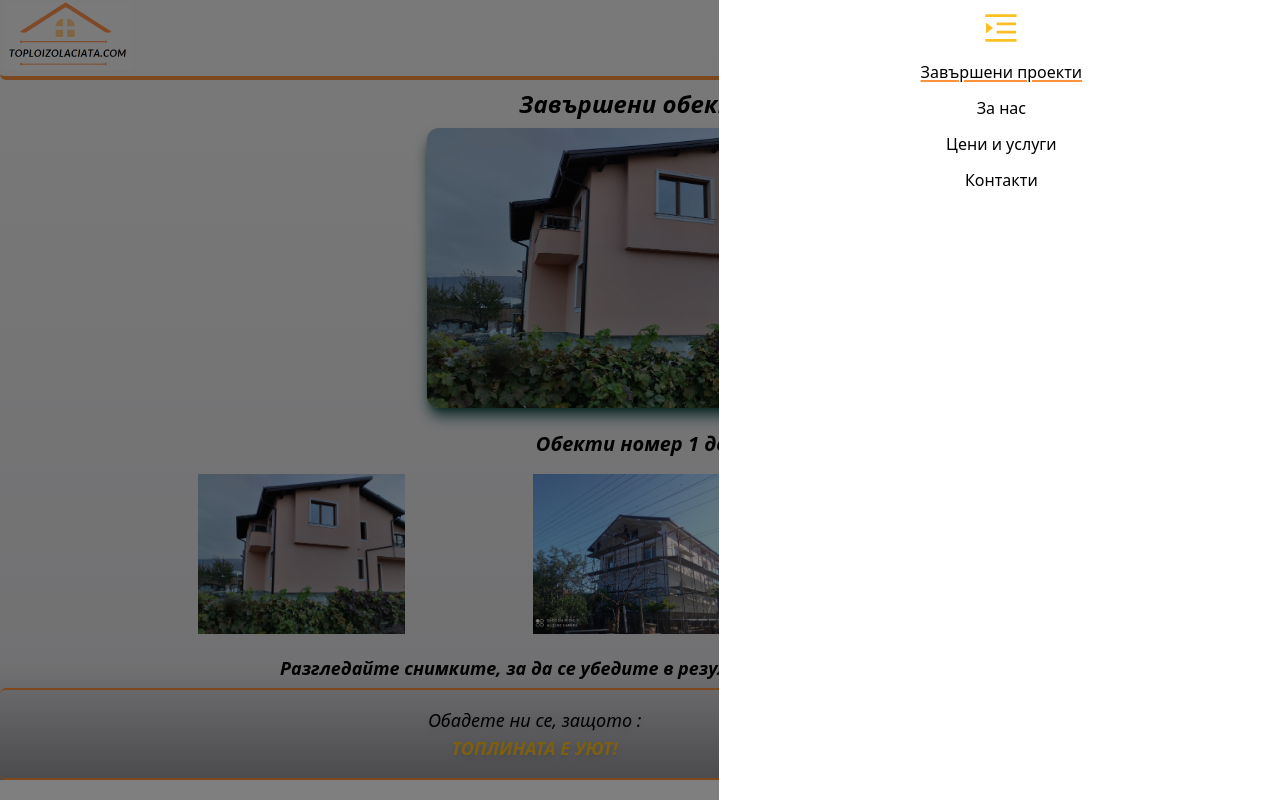
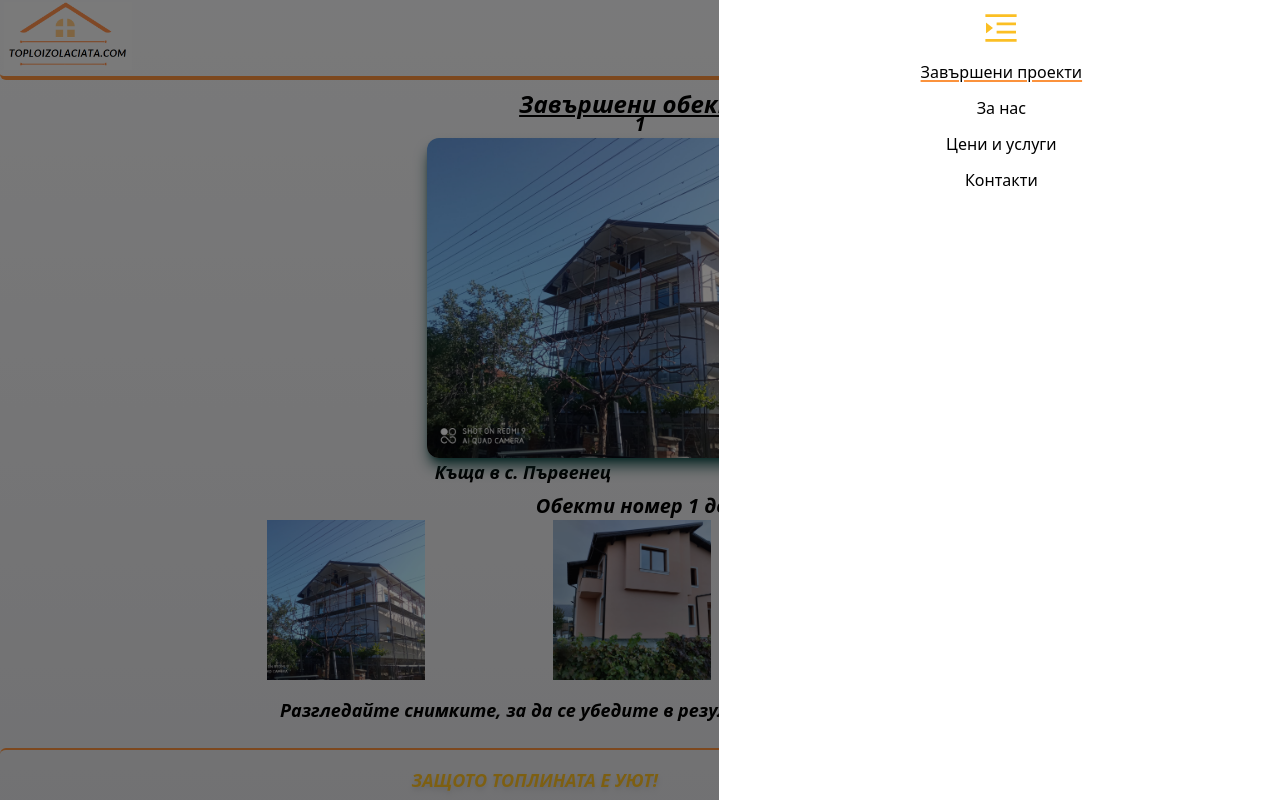
Before and after one commit to freeside93/toplo, a React (Create React App) app: page / in a window 1280 px wide. Both pictures are taken after a click on the icon 1256 px from the left and 36 px from the top of the page. Shown: the top 800 px of the page. Built offline with nearby package versions, Linux system fonts and the light colour scheme.

Commit message:
height adjustement for motions

```diff
--- a/src/App.js
+++ b/src/App.js
@@ -29,18 +29,25 @@ function App() {
           {/* NEW SANDWICH NAVIGATION */}
           <nav className='flex flex-col relative w-8/12 items-end'>
             {!menuOpen && <AiOutlineMenuFold className='text-amber-400 cursor-pointer' size={40}
-              onClick={() => { setMenuOpen(true) }}
+              onClick={() => {
+                console.log(menuOpen)
+                setMenuOpen(true) }}
             />}
             {menuOpen && <AiOutlineMenuUnfold className='text-amber-400 z-30 invisible' size={40}
-              onClick={() => { setMenuOpen(false) }}
+              onClick={() => {
+                console.log(menuOpen)
+                setMenuOpen(false) }}
             />}
 
             {/* SIDE DRAWER */}
-              <div className={`${menuOpen ? 'translate-x-0' : 'translate-x-full hidden' }
-               bg-white w-full  h-screen absolute z-30 -top-4 md:-top-4 -right-2 flex flex-col gap-3 items-center cursor-pointer
+
+              <div className={`${menuOpen ? 'w-full' : 'w-[0px] invisible overflow-hidden' }
+               bg-white   h-screen absolute z-30 -top-4 md:-top-4 -right-2 flex flex-col gap-3 items-center cursor-pointer
                 ease-in-out duration-200`}>
                 <AiOutlineMenuUnfold className='text-amber-400 z-30 mt-2' size={40}
-                  onClick={() => { setMenuOpen(false) }}
+                  onClick={() => {
+                    console.log(menuOpen)
+                    setMenuOpen(false) }}
                 />
                 <p className={`${currentPage === 'projects' ? 'underline underline-offset-2 decoration-2 decoration-orange-400 ' : 'hover:scale-105  cursor-pointer'}`}
                   onClick={() => {
@@ -79,22 +86,27 @@ function App() {
         {currentPage === 'contacts' && <Contacts />}
       </main>
       {/* FOOTER */}
-      <footer className='flex flex-row justify-items-center align-middle rounded-md border-orange-400 border-b-2 border-t-2 text-sm p-2 r mt-4'>
+      <footer className='flex flex-row justify-items-center align-middle rounded-md
+
+      border-orange-400 border-b-2 border-t-2 text-sm p-2 r mt-4
+
+      '>
         {/* <div className='w-2/12 m-auto max-w-[100px] '>
           <img src={reactivLogo} className='cursor-pointer' />
         </div> */}
         <div className='m-auto w-10/12 flex flex-col flex-wrap justify-center text-center items-center text-lg mb-2
 
         font-bold italic text-amber-400 mt-2 drop-shadow-md shadow-orange-400'>
-          <p className='text-black font-medium'>Обадете ни се, защото :</p>
-          {currentPage === 'projects' && <h1 className=' '>ТОПЛИНАТА Е УЮТ!</h1>}
-          {currentPage === 'about us' && <h1 className=' '>ТОПЛИНАТА Е СПОКОЙСТВИЕ!</h1>}
-          {currentPage === 'contacts' && <h1 className=' '> ТОПЛИНАТА Е КОМФОРТ!</h1>}
+
+          {currentPage === 'projects' && <h1 className=' '> ЗАЩОТО ТОПЛИНАТА Е УЮТ!</h1>}
+          {currentPage === 'about us' && <h1 className=' '>ЗАЩОТО ТОПЛИНАТА Е СПОКОЙСТВИЕ!</h1>}
+          {currentPage === 'contacts' && <h1 className=' '>ЗАЩОТО ТОПЛИНАТА Е КОМФОРТ!</h1>}
         </div>
         <div className='flex flex-row w-2/12 m-auto '>
           <a href="tel:+359897444606" className='m-auto w-full'><FiPhoneCall className=' text-green-400 border-2 border-green-400 rounded-full p-1 m-auto' size={35} /></a>
         </div>
       </footer>
+      <div className='h-[150px]'></div>
     </div>
   );
 }
--- a/src/components/Projects.jsx
+++ b/src/components/Projects.jsx
@@ -15,7 +15,44 @@ import { MdArrowForwardIos } from 'react-icons/md'
 import { useState } from 'react'
 
 const Projects = () => {
-  const houses = [house9, house8, house1, house4, house5, house6, house7, house3, house2]
+  const houses =[{
+    houseImg: house8,
+    houseName: 'Къща в с. Първенец',
+    houseNumber: 1
+  },
+  {houseImg: house9,
+  houseName: 'Къща в с.Първенец',
+  houseNumber:2},
+  {houseImg: house3,
+  houseName: 'Къща в гр. Пловдив, кв. Прослав',
+  houseNumber: 3,
+},
+{houseImg: house4,
+houseName: 'Къща в гр. Пловдив, кв. Прослав',
+houseNumber: 4,
+},
+{houseImg: house5,
+houseName: 'Къща в гр. Пловдив, кв. Прослав',
+houseNumber: 5,
+},
+{houseImg: house6,
+houseName: 'Къща в гр. Пловдив, кв. Прослав',
+houseNumber: 6,
+},
+{houseImg: house7,
+houseName: 'Къща в гр. Пловдив, кв. Прослав',
+houseNumber: 7,
+},
+{houseImg: house2,
+houseName: 'Къща в гр. Пловдив, кв. Прослав',
+houseNumber: 8,
+},
+{houseImg: house1,
+houseName: 'Къща в гр. Пловдив, кв. Прослав',
+houseNumber: 9,
+}
+]
+  // const houses = [house9, house8, house1, house4, house5, house6, house7, house3, house2]
   const [currentHouse, setCurrentHouse] = useState(houses[0])
   const [houseFrom, setHouseFrom] = useState(0)
   const [houseTo, setHouseTo] = useState(3)
@@ -61,29 +98,33 @@ const Projects = () => {
   return (
     <div className='flex flex-col items-center w-full'>
       <div >
-        <h1 className='w-full text-2xl b-2 -mt-3  mb-2'>Завършени обекти:</h1>
+        <h1 className='w-full text-2xl b-2 -mt-3 underline  mb-2'>Завършени обекти:</h1>
       </div>
       {/* BIG PHOTO PREVIEW */}
-      <div className=' h-[280px] md:max-h-[350px] lg:max-h-[450px] w-full sm:w-6/12 md:w-4/12 flex flex-row ease-in-out justify-center'>
+      <div className=' h-[340px] md:max-h-[350px] lg:max-h-[450px] w-full sm:w-6/12 md:w-4/12 flex flex-col ease-in-out justify-center '>
+      <p className='text-xl text-center'>{currentHouse.houseNumber}</p>
         <div
-          className={`w-full  relative translate-x-0 rounded-lg`}>
+          className={`w-full h-full  translate-x-0 rounded-lg flex flex-col`}>
+
           {showNewHouse && <motion.img
             initial={{ scale: 0 }}
             animate={{ scale: 1 }}
 
-            className='rounded-xl shadow-teal-900 shadow-lg w-full h-full ' src={currentHouse}>
+            className='rounded-xl object-fill shadow-teal-900 shadow-lg w-full h-full ' src={currentHouse.houseImg}>
 
           </motion.img>}
 
+        </div>
+        <p className='ml-2 text-lg mb-2 md:hidden'>{currentHouse.houseName}</p>
+          <p className='ml-2 text-lg hidden md:flex'>{currentHouse.houseName}</p>
 
-        </div>
       </div>
       {/* PHOTO GALLERY */}
-      <div className=' flex flex-col justify-center items-center h-[200px] mt-2 md:h-[240px] md:mt-6'>
-        <div className='text-xl mt-4 mb-2 h-[20px] md:h-[40px]'>
+      <div className=' flex flex-col justify-center items-center h-[160px] mt-2 md:h-[240px] md:mt-6'>
+        <div className='text-xl -mb-1'>
           <p>{(houseFrom + 1 === houses.length) ? 'Обект' : 'Обекти'} номер {houseFrom + 1} до {(houseFrom + 1 === houses.length) ? houseFrom + 1 : houseTo}</p>
         </div>
-        <div className='w-full m-auto  flex flex-row mt-2 items-center h-[180px] md:h-[220px]'>
+        <div className='w-full m-auto  flex flex-row mt-0 items-center h-[200px] md:h-[220px]'>
           {/* left arrow for gallery */}
           <div className='w-1/12 flex justify-end ml-2 -mr-4'>
             {houseFrom !== 0 &&
@@ -95,7 +136,7 @@ const Projects = () => {
               />}
           </div>
           {/* Gallery of 3 photos div */}
-
+                <div className='w-[325px] md:w-10/12'>
           {animate3Houses && <motion.div
             initial={{ x: - 100 }}
             animate={{ x: 0 }}
@@ -108,10 +149,11 @@ const Projects = () => {
                   animateHouse()
 
                 }}            >
-                <img src={house} className={`object-cover max-h-[60px] md:max-h-[100px] md:h-[160px] lg:max-h-[250px] w-full active:scale-125`} />
+                <img src={house.houseImg} className={`object-cover max-h-[60px] md:max-h-[100px] md:h-[160px] lg:max-h-[250px] w-full active:scale-125`} />
               </div>
             )}
           </motion.div>}
+          </div>
 
           {/* right arrow div for gallery */}
           <div className='w-1/12 flex justify-start'>
@@ -124,7 +166,7 @@ const Projects = () => {
           </div>
 
         </div>
-        <div className='mt-2 mb-2'>
+        <div className=' mb-2'>
           <article className='m-auto text-center w-full text-base md:text-lg mt-3'>
             Разгледайте снимките, за да се убедите в резултатите от нашата работа!
           </article>
```
